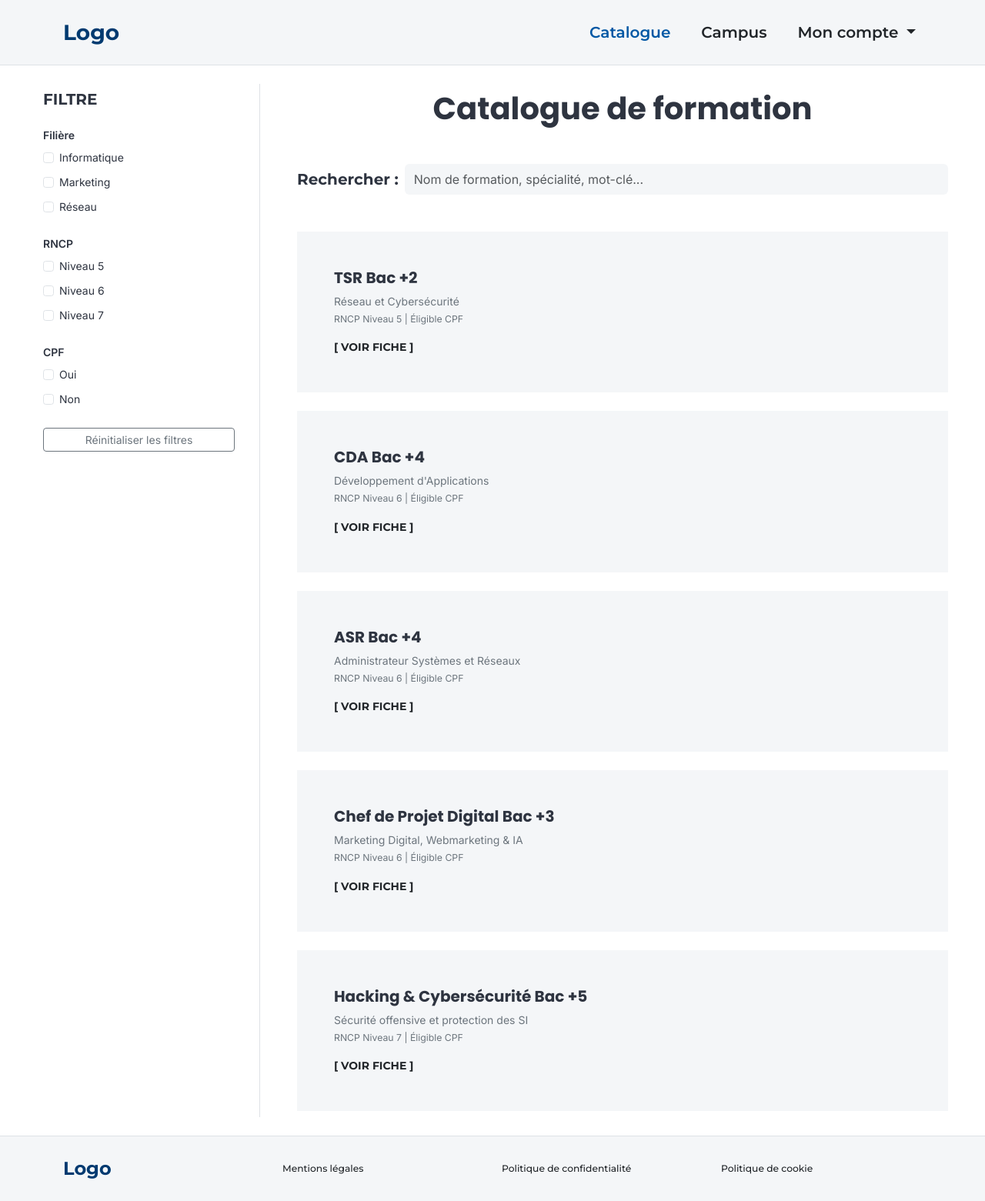
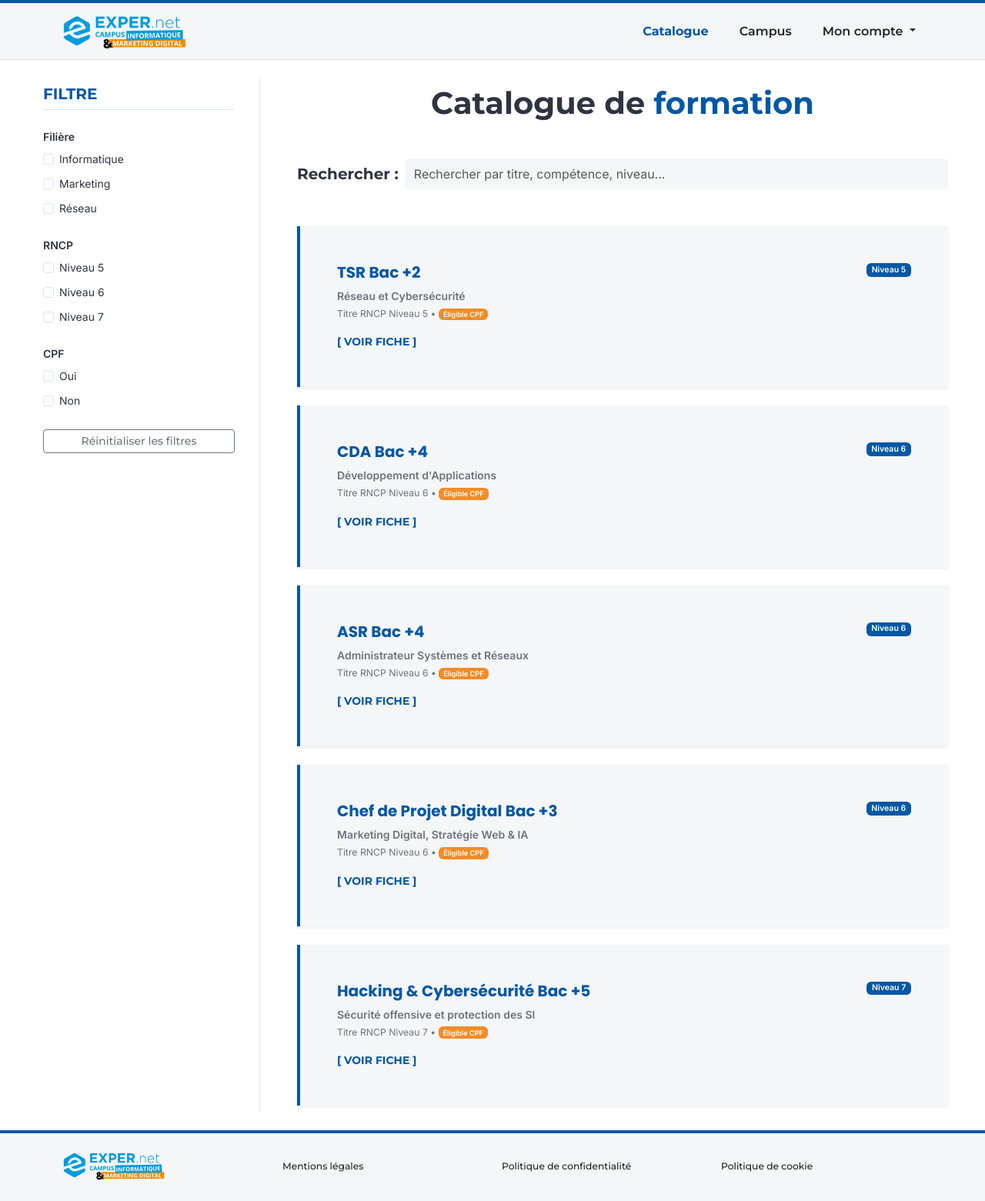
Before and after one commit to FourlinTerence/Refonte-expernet-Grp-1, a PHP site: page /catalogue.html in a window 1280 px wide. Shown: the whole page at 77% size. After the commit the page ends 1534 px from the top, so only its background shows below. Run offline with PHP 8.4, Linux system fonts and the light colour scheme.

Commit message:
Intégration du logo officiel et accentuation des couleurs bleu clair et orange de la charte

```diff
--- a/catalogue.html
+++ b/catalogue.html
@@ -12,19 +12,22 @@
 <body class="d-flex flex-column min-vh-100">
 
   <!-- En-tête / Navigation -->
-  <header class="bg-brand-gray border-bottom">
-    <nav class="navbar navbar-expand-lg py-3">
+  <header class="bg-brand-gray border-bottom border-top-brand-blue">
+    <nav class="navbar navbar-expand-lg py-2">
       <div class="container">
-        <a class="navbar-brand fw-bold fs-3 font-montserrat text-brand-navy" href="index.html">Logo</a>
+        <!-- Logo officiel Expernet -->
+        <a class="navbar-brand py-1" href="index.html">
+          <img src="img/logo.png" alt="Expernet Campus" height="46" class="d-inline-block align-text-top">
+        </a>
 
         <button class="navbar-toggler" type="button" data-bs-toggle="collapse" data-bs-target="#mainNavbar" aria-controls="mainNavbar" aria-expanded="false" aria-label="Menu">
           <span class="navbar-toggler-icon"></span>
         </button>
 
         <div class="collapse navbar-collapse justify-content-end" id="mainNavbar">
-          <ul class="navbar-nav align-items-lg-center gap-lg-4 fs-5 font-montserrat">
+          <ul class="navbar-nav align-items-lg-center gap-lg-4 fs-6 font-montserrat">
             <li class="nav-item">
-              <a class="nav-link text-dark fw-semibold active text-brand-blue" href="catalogue.html">Catalogue</a>
+              <a class="nav-link text-brand-blue fw-bold active" href="catalogue.html">Catalogue</a>
             </li>
             <li class="nav-item">
               <a class="nav-link text-dark fw-semibold" href="index.html#campus">Campus</a>
@@ -52,7 +55,7 @@
         <!-- Colonne Filtre (Gauche) -->
         <aside class="col-lg-3 col-md-4 border-end pe-lg-4 mb-4 mb-md-0">
           <div class="p-2">
-            <h2 class="h5 fw-bold mb-4 font-montserrat">FILTRE</h2>
+            <h2 class="h5 fw-bold mb-4 font-montserrat text-brand-blue pb-2 border-bottom">FILTRE</h2>
 
             <!-- Filtre Filière -->
             <div class="mb-4">
@@ -101,7 +104,7 @@
               </div>
             </div>
 
-            <button id="reset-filters" class="btn btn-outline-secondary btn-sm w-100">Réinitialiser les filtres</button>
+            <button id="reset-filters" class="btn btn-outline-secondary btn-sm w-100 font-montserrat">Réinitialiser les filtres</button>
           </div>
         </aside>
 
@@ -109,7 +112,7 @@
         <section class="col-lg-9 col-md-8 ps-lg-5">
           <div class="py-2">
             <!-- Titre de la page -->
-            <h1 class="display-6 fw-bold text-center mb-5">Catalogue de formation</h1>
+            <h1 class="display-6 fw-bold text-center mb-5 font-montserrat">Catalogue de <span class="text-brand-blue">formation</span></h1>
 
             <!-- Barre de recherche -->
             <div class="row align-items-center mb-5 g-2">
@@ -117,7 +120,7 @@
                 <label for="search-formation" class="fw-bold fs-5 font-montserrat">Rechercher :</label>
               </div>
               <div class="col">
-                <input type="text" id="search-formation" class="form-control bg-brand-gray border-0 py-2 fs-6" placeholder="Nom de formation, spécialité, mot-clé...">
+                <input type="text" id="search-formation" class="form-control bg-brand-gray border-0 py-2 fs-6" placeholder="Rechercher par titre, compétence, niveau...">
               </div>
             </div>
 
@@ -126,56 +129,81 @@
               <p class="mb-0 fw-semibold text-muted">Aucune formation ne correspond à vos critères de recherche.</p>
             </div>
 
-            <!-- Liste des cartes de formation (Wireframe cards) -->
+            <!-- Liste des cartes de formation -->
             <div class="d-flex flex-column gap-4" id="formation-list">
 
               <!-- Carte 1 : TSR Bac +2 -->
-              <article class="formation-card bg-brand-gray p-4 p-lg-5" data-filiere="reseau" data-rncp="5" data-cpf="oui">
-                <h2 class="h5 fw-bold mb-2">TSR Bac +2</h2>
-                <p class="mb-1 text-secondary">Réseau et Cybersécurité</p>
-                <p class="mb-3 text-secondary small">RNCP Niveau 5 | Éligible CPF</p>
+              <article class="formation-card bg-brand-gray p-4 p-lg-5 border-start-brand-blue shadow-sm" data-filiere="reseau" data-rncp="5" data-cpf="oui">
+                <div class="d-flex justify-content-between align-items-start mb-2">
+                  <h2 class="h5 fw-bold mb-0 text-brand-blue">TSR Bac +2</h2>
+                  <span class="badge badge-brand-blue">Niveau 5</span>
+                </div>
+                <p class="mb-1 text-secondary fw-semibold">Réseau et Cybersécurité</p>
+                <p class="mb-3 text-secondary small">
+                  Titre RNCP Niveau 5 &bull; <span class="badge badge-brand-orange">Éligible CPF</span>
+                </p>
                 <div>
-                  <a href="formation-detail.html" class="text-dark fw-bold text-decoration-none font-montserrat">[ VOIR FICHE ]</a>
+                  <a href="formation-detail.html" class="text-brand-blue fw-bold text-decoration-none font-montserrat">[ VOIR FICHE ]</a>
                 </div>
               </article>
 
               <!-- Carte 2 : CDA Bac +4 -->
-              <article class="formation-card bg-brand-gray p-4 p-lg-5" data-filiere="informatique" data-rncp="6" data-cpf="oui">
-                <h2 class="h5 fw-bold mb-2">CDA Bac +4</h2>
-                <p class="mb-1 text-secondary">Développement d'Applications</p>
-                <p class="mb-3 text-secondary small">RNCP Niveau 6 | Éligible CPF</p>
+              <article class="formation-card bg-brand-gray p-4 p-lg-5 border-start-brand-blue shadow-sm" data-filiere="informatique" data-rncp="6" data-cpf="oui">
+                <div class="d-flex justify-content-between align-items-start mb-2">
+                  <h2 class="h5 fw-bold mb-0 text-brand-blue">CDA Bac +4</h2>
+                  <span class="badge badge-brand-blue">Niveau 6</span>
+                </div>
+                <p class="mb-1 text-secondary fw-semibold">Développement d'Applications</p>
+                <p class="mb-3 text-secondary small">
+                  Titre RNCP Niveau 6 &bull; <span class="badge badge-brand-orange">Éligible CPF</span>
+                </p>
                 <div>
-                  <a href="formation-detail.html" class="text-dark fw-bold text-decoration-none font-montserrat">[ VOIR FICHE ]</a>
+                  <a href="formation-detail.html" class="text-brand-blue fw-bold text-decoration-none font-montserrat">[ VOIR FICHE ]</a>
                 </div>
               </article>
 
               <!-- Carte 3 : ASR Bac +4 -->
-              <article class="formation-card bg-brand-gray p-4 p-lg-5" data-filiere="reseau" data-rncp="6" data-cpf="oui">
-                <h2 class="h5 fw-bold mb-2">ASR Bac +4</h2>
-                <p class="mb-1 text-secondary">Administrateur Systèmes et Réseaux</p>
-                <p class="mb-3 text-secondary small">RNCP Niveau 6 | Éligible CPF</p>
+              <article class="formation-card bg-brand-gray p-4 p-lg-5 border-start-brand-blue shadow-sm" data-filiere="reseau" data-rncp="6" data-cpf="oui">
+                <div class="d-flex justify-content-between align-items-start mb-2">
+                  <h2 class="h5 fw-bold mb-0 text-brand-blue">ASR Bac +4</h2>
+                  <span class="badge badge-brand-blue">Niveau 6</span>
+                </div>
+                <p class="mb-1 text-secondary fw-semibold">Administrateur Systèmes et Réseaux</p>
+                <p class="mb-3 text-secondary small">
+                  Titre RNCP Niveau 6 &bull; <span class="badge badge-brand-orange">Éligible CPF</span>
+                </p>
                 <div>
-                  <a href="formation-detail.html" class="text-dark fw-bold text-decoration-none font-montserrat">[ VOIR FICHE ]</a>
+                  <a href="formation-detail.html" class="text-brand-blue fw-bold text-decoration-none font-montserrat">[ VOIR FICHE ]</a>
                 </div>
               </article>
 
               <!-- Carte 4 : Chef de Projet Digital Bac +3 -->
-              <article class="formation-card bg-brand-gray p-4 p-lg-5" data-filiere="marketing" data-rncp="6" data-cpf="oui">
-                <h2 class="h5 fw-bold mb-2">Chef de Projet Digital Bac +3</h2>
-                <p class="mb-1 text-secondary">Marketing Digital, Webmarketing & IA</p>
-                <p class="mb-3 text-secondary small">RNCP Niveau 6 | Éligible CPF</p>
+              <article class="formation-card bg-brand-gray p-4 p-lg-5 border-start-brand-blue shadow-sm" data-filiere="marketing" data-rncp="6" data-cpf="oui">
+                <div class="d-flex justify-content-between align-items-start mb-2">
+                  <h2 class="h5 fw-bold mb-0 text-brand-blue">Chef de Projet Digital Bac +3</h2>
+                  <span class="badge badge-brand-blue">Niveau 6</span>
+                </div>
+                <p class="mb-1 text-secondary fw-semibold">Marketing Digital, Stratégie Web & IA</p>
+                <p class="mb-3 text-secondary small">
+                  Titre RNCP Niveau 6 &bull; <span class="badge badge-brand-orange">Éligible CPF</span>
+                </p>
                 <div>
-                  <a href="formation-detail.html" class="text-dark fw-bold text-decoration-none font-montserrat">[ VOIR FICHE ]</a>
+                  <a href="formation-detail.html" class="text-brand-blue fw-bold text-decoration-none font-montserrat">[ VOIR FICHE ]</a>
                 </div>
               </article>
 
               <!-- Carte 5 : Hacking & Cybersécurité Bac +5 -->
-              <article class="formation-card bg-brand-gray p-4 p-lg-5" data-filiere="informatique" data-rncp="7" data-cpf="oui">
-                <h2 class="h5 fw-bold mb-2">Hacking & Cybersécurité Bac +5</h2>
-                <p class="mb-1 text-secondary">Sécurité offensive et protection des SI</p>
-                <p class="mb-3 text-secondary small">RNCP Niveau 7 | Éligible CPF</p>
+              <article class="formation-card bg-brand-gray p-4 p-lg-5 border-start-brand-blue shadow-sm" data-filiere="informatique" data-rncp="7" data-cpf="oui">
+                <div class="d-flex justify-content-between align-items-start mb-2">
+                  <h2 class="h5 fw-bold mb-0 text-brand-blue">Hacking & Cybersécurité Bac +5</h2>
+                  <span class="badge badge-brand-blue">Niveau 7</span>
+                </div>
+                <p class="mb-1 text-secondary fw-semibold">Sécurité offensive et protection des SI</p>
+                <p class="mb-3 text-secondary small">
+                  Titre RNCP Niveau 7 &bull; <span class="badge badge-brand-orange">Éligible CPF</span>
+                </p>
                 <div>
-                  <a href="formation-detail.html" class="text-dark fw-bold text-decoration-none font-montserrat">[ VOIR FICHE ]</a>
+                  <a href="formation-detail.html" class="text-brand-blue fw-bold text-decoration-none font-montserrat">[ VOIR FICHE ]</a>
                 </div>
               </article>
 
@@ -188,11 +216,11 @@
   </main>
 
   <!-- Pied de page / Footer -->
-  <footer class="bg-brand-gray py-4 border-top">
+  <footer class="bg-brand-gray py-4 border-top border-top-brand-blue">
     <div class="container">
       <div class="row align-items-center gy-3 text-center text-md-start font-montserrat small">
         <div class="col-md-3">
-          <span class="fw-bold fs-4 text-brand-navy">Logo</span>
+          <img src="img/logo.png" alt="Expernet Campus" height="38">
         </div>
         <div class="col-md-3">
           <a href="#" class="text-dark text-decoration-none">Mentions légales</a>
--- a/css/style.css
+++ b/css/style.css
@@ -3,7 +3,7 @@
 
    Palette de couleurs officielles du projet :
    - Bleu foncé (Primaire / En-têtes) : #003A70
-   - Bleu vif (Boutons / Liens actifs) : #0057A4
+   - Bleu vif / clair de la charte    : #0057A4
    - Orange (Accents / Mises en avant)  : #F28C28
    - Gris clair (Fonds de cartes / sections) : #F4F6F8
    - Anthracite (Couleur principale des textes) : #2E3440
@@ -14,125 +14,156 @@
    - Inter : Utilisée pour le corps de texte standard
    ========================================================================== */
 
-/* Importation des polices Google Fonts nécessaires */
+/* Importation des polices Google Fonts */
 @import url('https://fonts.googleapis.com/css2?family=Inter:wght@400;500;600&family=Montserrat:wght@500;600;700&family=Poppins:wght@600;700&display=swap');
 
 /* --------------------------------------------------------------------------
-   1. STYLES GLOBAUX & TYPOGRAPHIE DE BASE
+   1. STYLES GLOBAUX & TYPOGRAPHIE
    -------------------------------------------------------------------------- */
-
-/* Réglages généraux du document */
 body {
-  font-family: 'Inter', sans-serif; /* Police fluide et lisible pour la lecture */
-  color: #2E3440;                   /* Couleur anthracite issue de la charte */
-  background-color: #ffffff;        /* Fond de page blanc par défaut */
-  font-size: 14px;                  /* Taille de texte définie dans la charte */
+  font-family: 'Inter', sans-serif;
+  color: #2E3440;
+  background-color: #ffffff;
+  font-size: 14px;
 }
 
-/* Titres de niveau 1 à 6 */
 h1, h2, h3, h4, h5, h6 {
-  font-family: 'Poppins', sans-serif; /* Police géométrique moderne pour les titres */
-  color: #2E3440;                     /* Couleur anthracite pour un bon contraste */
+  font-family: 'Poppins', sans-serif;
+  color: #2E3440;
 }
 
-/* Classe utilitaire pour appliquer la police Montserrat quand nécessaire */
 .font-montserrat {
   font-family: 'Montserrat', sans-serif;
 }
 
 /* --------------------------------------------------------------------------
    2. COULEURS D'ARRIÈRE-PLAN (BACKGROUNDS)
-   --------------------------------------------------------------------------
-   Remarque sur le '!important' :
-   Bootstrap possède ses propres classes utilitaires (comme .bg-light, etc.)
-   qui utilisent '!important'. L'ajout de '!important' ici garantit que
-   notre couleur personnalisée aura toujours la priorité absolue sur les styles
-   du framework Bootstrap.
    -------------------------------------------------------------------------- */
-
-/* Fond gris clair pour les sections et les cartes (reproduit les wireframes) */
 .bg-brand-gray {
   background-color: #F4F6F8 !important;
 }
 
-/* Fond bleu foncé officiel Expernet */
 .bg-brand-navy {
   background-color: #003A70 !important;
-  color: #ffffff !important; /* Texte blanc automatique pour la lisibilité */
+  color: #ffffff !important;
+}
+
+.bg-brand-blue {
+  background-color: #0057A4 !important;
+  color: #ffffff !important;
+}
+
+.bg-brand-orange {
+  background-color: #F28C28 !important;
+  color: #ffffff !important;
 }
 
 /* --------------------------------------------------------------------------
-   3. COULEURS DE TEXTE PERSONNALISÉES
+   3. COULEURS DE TEXTE
    -------------------------------------------------------------------------- */
-
-/* Texte bleu vif (utilisé pour les éléments actifs ou liens importants) */
 .text-brand-blue {
   color: #0057A4 !important;
 }
 
-/* Texte bleu foncé officiel */
 .text-brand-navy {
   color: #003A70 !important;
 }
 
+.text-brand-orange {
+  color: #F28C28 !important;
+}
+
 /* --------------------------------------------------------------------------
-   4. BOUTONS PERSONNALISÉS
+   4. BORDURES ACCENTUÉES
    -------------------------------------------------------------------------- */
+.border-top-brand-blue {
+  border-top: 4px solid #0057A4 !important;
+}
 
-/* Bouton principal bleu vif */
+.border-top-brand-orange {
+  border-top: 4px solid #F28C28 !important;
+}
+
+.border-start-brand-blue {
+  border-left: 4px solid #0057A4 !important;
+}
+
+/* --------------------------------------------------------------------------
+   5. BOUTONS
+   -------------------------------------------------------------------------- */
+/* Bouton bleu vif de la charte */
 .btn-brand-primary {
   background-color: #0057A4;
   color: #ffffff;
   border: none;
+  transition: all 0.2s ease-in-out;
 }
 
-/* Effet au survol du bouton principal (devient bleu foncé) */
 .btn-brand-primary:hover {
   background-color: #003A70;
   color: #ffffff;
 }
 
-/* Bouton gris neutre (utilisé pour 'Voir le catalogue' ou 'Signer la présence') */
+/* Bouton gris neutre */
 .btn-brand-gray {
   background-color: #d8dce2;
   color: #2E3440;
   border: none;
   font-weight: 600;
+  transition: all 0.2s ease-in-out;
 }
 
-/* Effet au survol du bouton gris (s'assombrit légèrement) */
 .btn-brand-gray:hover {
   background-color: #c4c9d1;
   color: #2E3440;
 }
 
-/* Bouton accent orange */
+/* Bouton orange d'accentuation (Appels à l'action importants comme S'inscrire) */
 .btn-brand-orange {
   background-color: #F28C28;
   color: #ffffff;
   border: none;
+  font-weight: 600;
+  transition: all 0.2s ease-in-out;
 }
 
-/* Effet au survol du bouton orange */
 .btn-brand-orange:hover {
   background-color: #d9781d;
   color: #ffffff;
 }
 
 /* --------------------------------------------------------------------------
-   5. NAVIGATION LATÉRALE (SIDEBAR DASHBOARDS)
+   6. BADGES DE COULEUR
    -------------------------------------------------------------------------- */
+.badge-brand-blue {
+  background-color: #0057A4;
+  color: #ffffff;
+}
 
-/* Liens des barres latérales des tableaux de bord */
+.badge-brand-orange {
+  background-color: #F28C28;
+  color: #ffffff;
+}
+
+/* --------------------------------------------------------------------------
+   7. NAVIGATION ET SIDEBAR
+   -------------------------------------------------------------------------- */
+.nav-link:hover {
+  color: #0057A4 !important;
+}
+
 .sidebar-link {
   color: #2E3440;
   text-decoration: none;
   font-weight: 600;
   transition: color 0.2s ease-in-out;
+  padding: 6px 10px;
+  border-left: 3px solid transparent;
 }
 
-/* État actif ou survolé du lien de navigation latérale */
 .sidebar-link.active,
 .sidebar-link:hover {
-  color: #0057A4; /* Devient bleu vif au survol ou s'il est sélectionné */
+  color: #0057A4;
+  border-left: 3px solid #0057A4;
+  background-color: #F4F6F8;
 }
```
Also changed, not shown: dashboard-etudiant.html (+28 -22 lines), dashboard-formateur.html (+42 -39 lines), formation-detail.html (+41 -33 lines), index.html (+38 -22 lines), img/logo.png (added).
